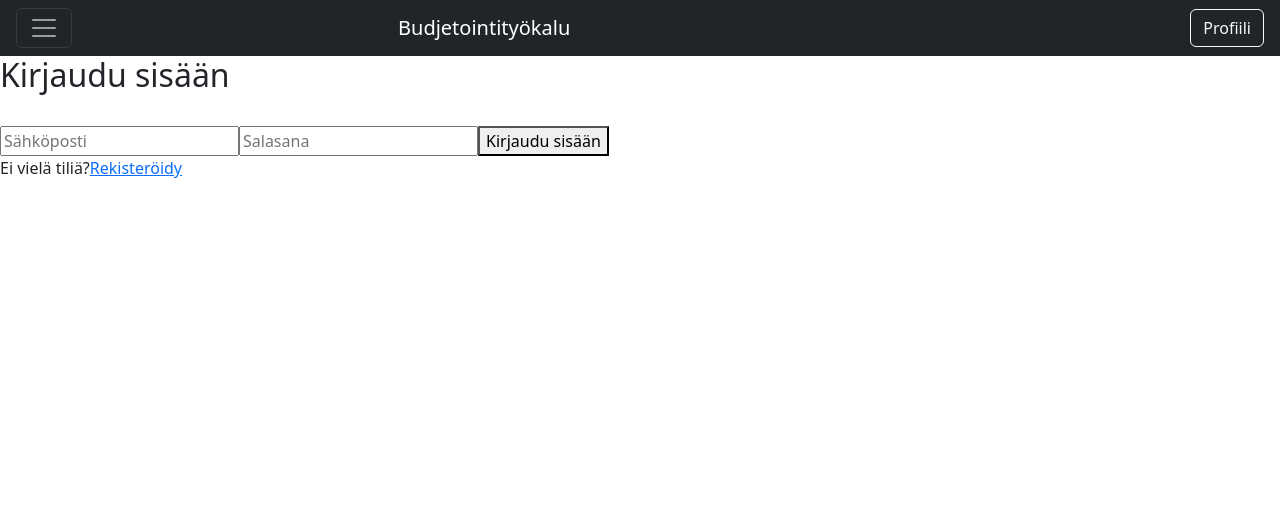
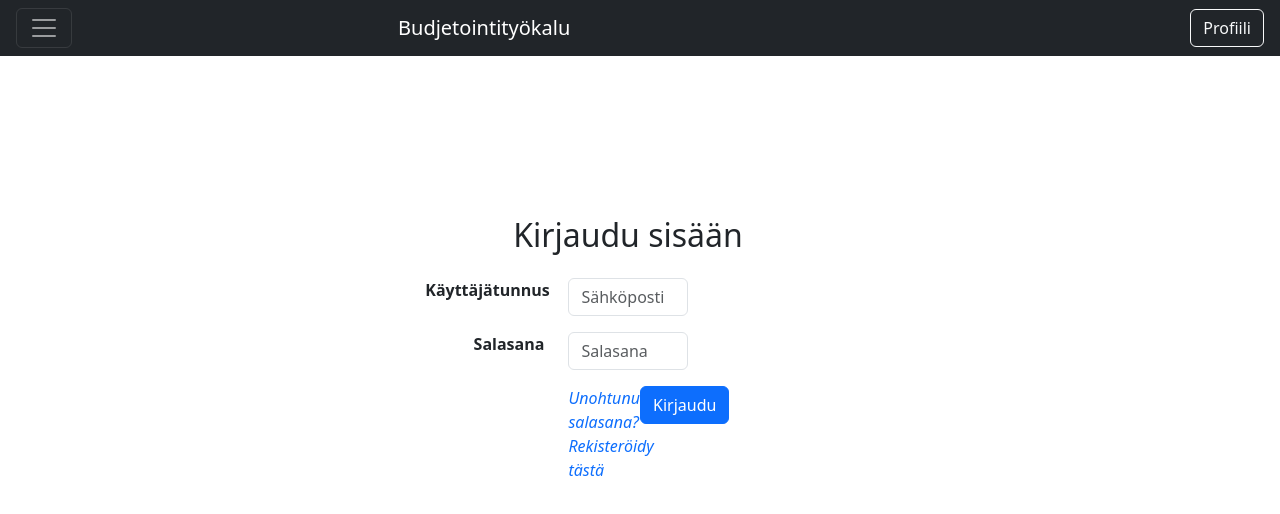
Before and after one commit to Orofil/ott-budjetointi, a React (Vite) app: page /login in a window 1280 px wide. Shown: the top 514 px of the page. Built offline with nearby package versions, Linux system fonts and the light colour scheme.

Commit message:
Kirjautuminen siirretty Login-tiedostoon

```diff
--- a/src/App.jsx
+++ b/src/App.jsx
@@ -11,7 +11,6 @@ import TransactionImport from "./pages/TransactionImport";
 import Budgets from "./pages/Budgets";
 import CreateBudgetPage from "./pages/CreateBudget";
 import HeaderNav from "./components/HeaderNav";
-import Kirjaudu from "./pages/Kirjaudu";
 
 function App() {
   const [user, setUser] = useState(null);
@@ -59,7 +58,6 @@ function App() {
             <Route path="/transaction-import" element={<TransactionImport />} />
             <Route path="/budgets" element={<Budgets />} />
             <Route path="/create-budget" element={<CreateBudgetPage />} />
-            <Route path="/kirjaudu" element={<Kirjaudu />} />
 
             {/* Suojattu reitti */}
             <Route
--- a/src/components/HeaderNav.jsx
+++ b/src/components/HeaderNav.jsx
@@ -38,9 +38,6 @@ const HeaderNav = () => (
             <Nav.Link as={Link} to="/budgets">
               Budjettien hallinta
             </Nav.Link>
-            <Nav.Link as={Link} to="/kirjaudu">
-              Kirjaudu sisään
-            </Nav.Link>
           </Nav>
         </Offcanvas.Body>
       </Navbar.Offcanvas>
--- a/src/pages/Kirjaudu.jsx
+++ /dev/null
@@ -1,52 +0,0 @@
-import React from "react";
-import { Row, Col, Form, Button } from "react-bootstrap";
-
-function Login() {
-  return (
-    <Col>
-    <div className="d-flex flex-column align-items-center" style={{ paddingTop: "20vh", paddingBottom: "0vh"}} >
-      <Row><h2>Kirjaudu sisään</h2> <p></p></Row>
-
-      {/* Käyttäjätunnus */}
-      <Row className="mb-3 w-100 justify-content-center">
-        <Col xs={6} md={4} className="text-end fw-bold">Käyttäjätunnus</Col>
-        <Col xs={6} md={4}>
-          <Form.Control type="text" placeholder="Tunnus" />
-        </Col>
-        <Col xs={6} md={4} type="text" placeholder="testi"/>
-      </Row>
-
-      {/* Salasana */}
-      <Row className="mb-3 w-100 justify-content-center">
-        <Col xs={6} md={4} className="text-end fw-bold">Salasana</Col>
-        <Col xs={6} md={4}>
-          <Form.Control type="password" placeholder="Salasana" />
-        </Col>
-        <Col xs={6} md={4} type="text" placeholder="testi"/>
-      </Row>
-
-      {/* Kirjaudu - nappi sekä linkit - unohtunut salasana & rekisteröidy tästä */}
-      <Row className="mb-3 w-100 justify-content-center">
-
-        <Col xs={4} md={2} className="text-start">
-          <div className="text-muted fst-italic" style={{ cursor: "pointer" }}>
-            <a href="#" className="text-decoration-none">Unohtunut salasana?</a>
-          </div>
-          <div className="text-muted fst-italic" style={{ cursor: "pointer" }}>
-            <a href="#" className="text-decoration-none">Rekisteröidy tästä</a>
-          </div>
-        </Col>
-        <Col xs={4} md={2}>
-          <Button color= 'white'>Kirjaudu</Button>
-        </Col>
-      </Row>
-
-
-    </div>
- </Col>
-  );
-
-}
-
-
-export default Login;
--- a/src/pages/Login.jsx
+++ b/src/pages/Login.jsx
@@ -1,6 +1,7 @@
 import React, { useState } from "react";
 import supabase from "../config/supabaseClient";
 import { Link, useNavigate } from "react-router-dom";
+import { Row, Col, Form, Button } from "react-bootstrap";
 
 function Login() {
 
@@ -61,29 +62,45 @@ function Login() {
   };
 
   return (
-    <div>
-      <h2>Kirjaudu sisään</h2>
-      <br />
-      {message && <span>{message}</span>}  {/* Näytetään mahdollinen virheilmoitus tai onnistumisviesti */}
+    <Col>
+      <div className="d-flex flex-column align-items-center" style={{ paddingTop: "20vh", paddingBottom: "0vh"}} >
+        <Row><h2>Kirjaudu sisään</h2> <p></p></Row>
 
-      <form onSubmit={handleSubmit}>  {/* Lomakkeen lähetyksen käsittely */}
-        <input
+        <Form onSubmit={handleSubmit}>
+          {/* Käyttäjätunnus */}
+          <Row className="mb-3 w-100 justify-content-center">
+            <Col xs={6} md={4} className="text-end fw-bold">Käyttäjätunnus</Col>
+            <Col xs={6} md={4}>
+              <Form.Control
                 onChange={(e) => setEmail(e.target.value)}  // Päivitetään sähköposti-tila
                 value={email}
                 type="email"
                 placeholder="Sähköposti"
                 required  // Tämä kenttä on pakollinen
               />
-        <input
+            </Col>
+            <Col xs={6} md={4} type="text" placeholder="testi"/>
+          </Row>
+
+          {/* Salasana */}
+          <Row className="mb-3 w-100 justify-content-center">
+            <Col xs={6} md={4} className="text-end fw-bold">Salasana</Col>
+            <Col xs={6} md={4}>
+              <Form.Control
                 onChange={(e) => setPassword(e.target.value)}  // Päivitetään salasana-tila
                 value={password}
                 type="password"
                 placeholder="Salasana"
                 required  // Tämä kenttä on pakollinen
               />
-        <button type="submit">Kirjaudu sisään</button>  {/* Lähetetään lomake */}
-      </form>
+            </Col>
+            <Col xs={6} md={4} type="text" placeholder="testi"/>
+          </Row>
 
+          {/* TODO tästä paremman näköinen */}
+          {message && <span>{message}</span>}  {/* Näytetään mahdollinen virheilmoitus tai onnistumisviesti */}
+
+          {/* TODO tästä paremman näköinen */}
           {isEmailSent && (  // Jos sähköposti ei ole vahvistettu, näytetään vaihtoehto lähettää vahvistuslinkki uudelleen
             <div>
               <p>Sähköpostisi ei ole vahvistettu. Voit pyytää uuden vahvistuslinkin.</p>
@@ -91,9 +108,28 @@ function Login() {
             </div>
           )}
 
-      <span>Ei vielä tiliä?</span>
-      <Link to="/register">Rekisteröidy</Link>  {/* Linkki rekisteröitymissivulle, jos käyttäjällä ei ole tiliä */}
+          {/* Kirjaudu - nappi sekä linkit - unohtunut salasana & rekisteröidy tästä */}
+          <Row className="mb-3 w-100 justify-content-center">
+
+            <Col xs={4} md={2} className="text-start">
+              <div className="text-muted fst-italic" style={{ cursor: "pointer" }}>
+                <a href="#" className="text-decoration-none">Unohtunut salasana?</a> {/* TODO toiminnallisuus puuttuu */}
               </div>
+              <div className="text-muted fst-italic" style={{ cursor: "pointer" }}>
+                <Link
+                  to="/register"
+                  className="text-decoration-none">
+                  Rekisteröidy tästä
+                </Link>
+              </div>
+            </Col>
+            <Col xs={4} md={2}>
+              <Button type="submit" color= 'white'>Kirjaudu</Button>
+            </Col>
+          </Row>
+        </Form>
+      </div>
+    </Col>
   );
 }
 
```
Lines whose indentation alone changed are shown as unchanged.
